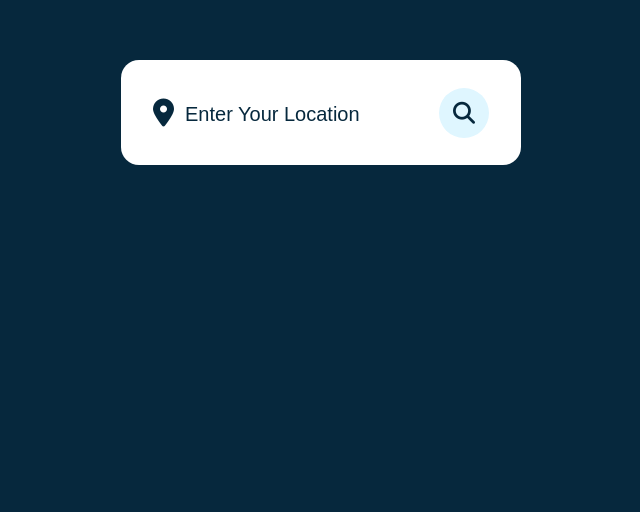
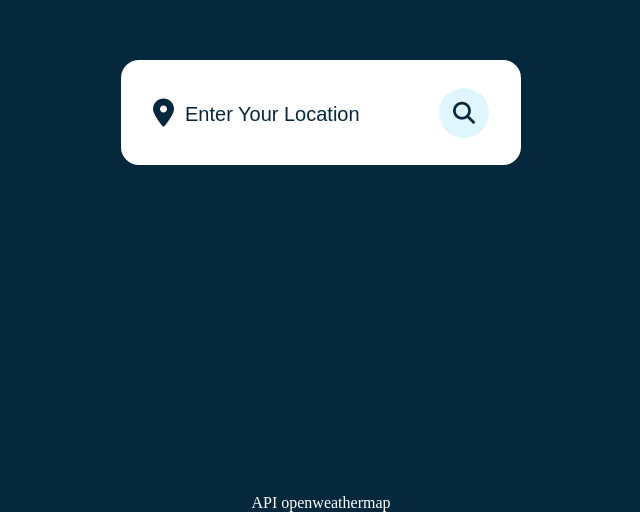
Before and after one commit to Bilal2504/WeatherAPP, a plain HTML site: page Index.html in a window 1280 px wide. Shown: the part 288-800 px from the top of the page, without its empty margins (319-959 px from the left). Drawn offline with Linux system fonts and the light colour scheme.

Commit message:
Ajout de la source API

```diff
--- a/Index.html
+++ b/Index.html
@@ -54,5 +54,7 @@
     <script src="https://kit.fontawesome.com/7c8801c017.js" crossorigin="anonymous"></script>
     <script src="index.js"></script>
 </body>
-
+<footer class="footer">
+    <p>API openweathermap</p>
+</footer>
 </html>
--- a/Style.css
+++ b/Style.css
@@ -182,3 +182,9 @@ body{
         opacity: 1;
     }
 }
+
+.footer{
+    color: white;
+    position: fixed;
+    bottom: 0;
+}
```
